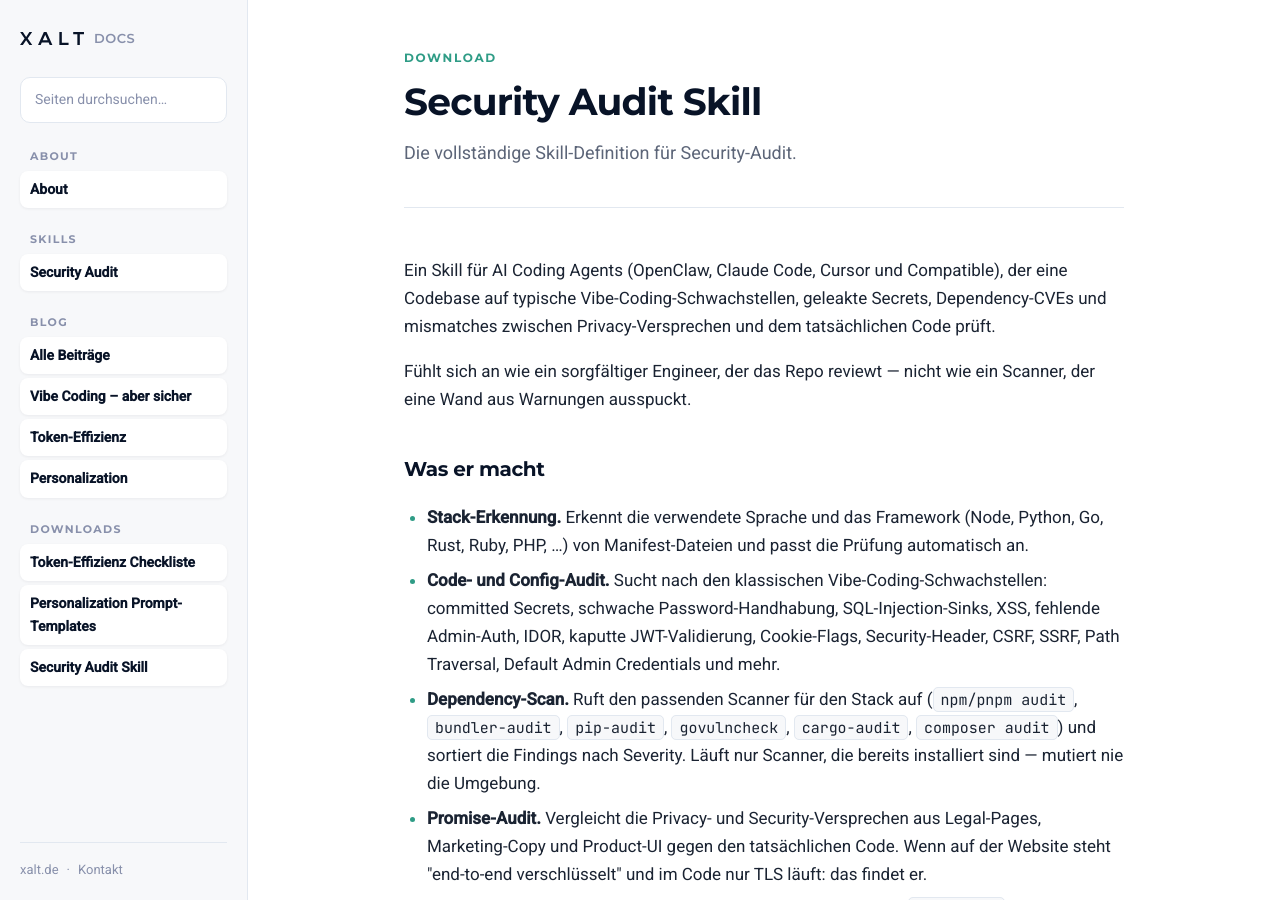
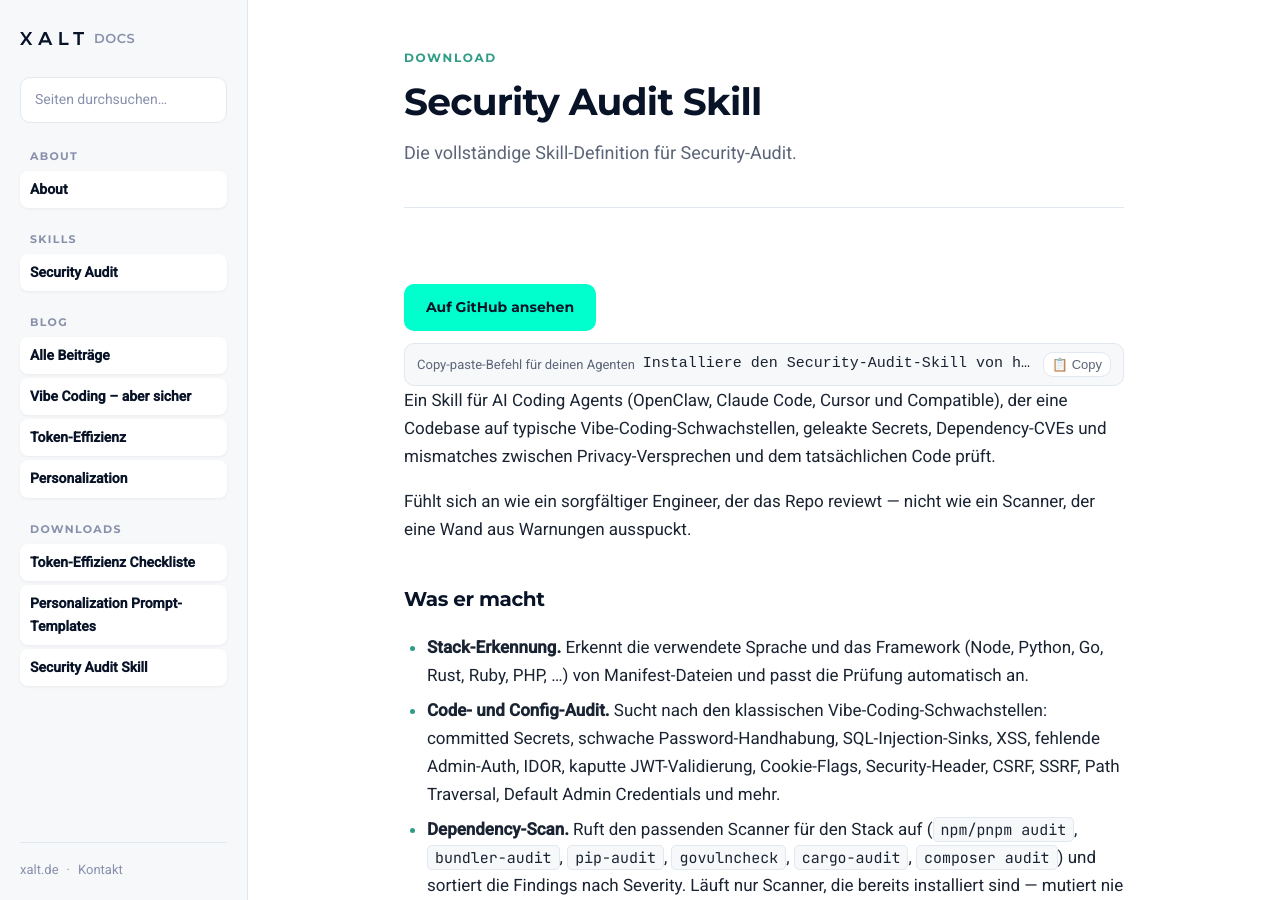
Before and after one commit to Enterprise-AI-Circle/agent-skills, a Jekyll site: the page built from downloads/security-audit.html, in a window 1280 px wide and 900 px high. Built offline with Jekyll 4.4.1, drawn with Linux system fonts in a browser that asks for light colours; some of the changed text lies outside the part shown.

Commit message:
feat: skill-prompt automatisiert über Layout — nur noch skill_path im Frontmatter nötig
- _layouts/doc.html: generiert cta-row (GitHub-Button + Skill-Prompt + Copy)
  automatisch wenn page.skill_path gesetzt ist
- token-effizienz.html, personalization.html, security-audit.html:
  cta-row + skill-prompt entfernt — Layout übernimmt das jetzt
- Neu: Neue Skill-Seiten brauchen nur skill_path: <slug> im Frontmatter

```diff
--- a/_layouts/doc.html
+++ b/_layouts/doc.html
@@ -6,6 +6,18 @@ layout: default
   <h1>{{ page.title }}</h1>
   {% if page.description %}<p class="subtitle">{{ page.description }}</p>{% endif %}
 </header>
+
+{% if page.skill_path %}
+<div class="cta-row">
+  <a class="btn btn-primary" href="https://github.com/Enterprise-AI-Circle/agent-skills/tree/main/agent-skills/{{ page.skill_path }}" rel="noopener">Auf GitHub ansehen</a>
+  <div class="skill-prompt">
+    <span class="skill-prompt-hint">Copy-paste-Befehl für deinen Agenten</span>
+    <code>Installiere den {{ page.title | replace: ' Skill', '' | replace: '-Skill', '' | replace: ' ', '-' }}-Skill von hier: https://github.com/Enterprise-AI-Circle/agent-skills/tree/main/agent-skills/{{ page.skill_path }}</code>
+    <button class="copy-btn-inline" onclick="copySkillPrompt()">📋 Copy</button>
+  </div>
+</div>
+{% endif %}
+
 <article class="prose">
   {{ content }}
 </article>
--- a/downloads/security-audit.html
+++ b/downloads/security-audit.html
@@ -79,14 +79,6 @@ skill_path: security-audit
 
   <h2>Skill ansehen &amp; holen</h2>
   <p>Der Skill lebt im Repo — die einzige Quelle der Wahrheit. Kein ZIP, keine Kopie, die auseinanderläuft.</p>
-  <div class="cta-row">
-    <a class="btn btn-primary" href="https://github.com/Enterprise-AI-Circle/agent-skills/tree/main/agent-skills/{{ page.skill_path }}" rel="noopener">Auf GitHub ansehen</a>
-    <div class="skill-prompt">
-      <span class="skill-prompt-hint">Copy-paste-Befehl für deinen Agenten</span>
-      <code>Installiere den {{ page.title | replace: ' Skill', '' | replace: '-Skill', '' | replace: ' ', '-' }}-Skill von hier: https://github.com/Enterprise-AI-Circle/agent-skills/tree/main/agent-skills/{{ page.skill_path }}</code>
-      <button class="copy-btn-inline" onclick="copySkillPrompt()">📋 Copy</button>
-    </div>
-  </div>
 
   <h2>Skill.md preview</h2>
   <div class="preview-wrapper">
```
Also changed, not shown: downloads/personalization.html (+0 -9 lines), downloads/token-effizienz.html (+0 -9 lines).
